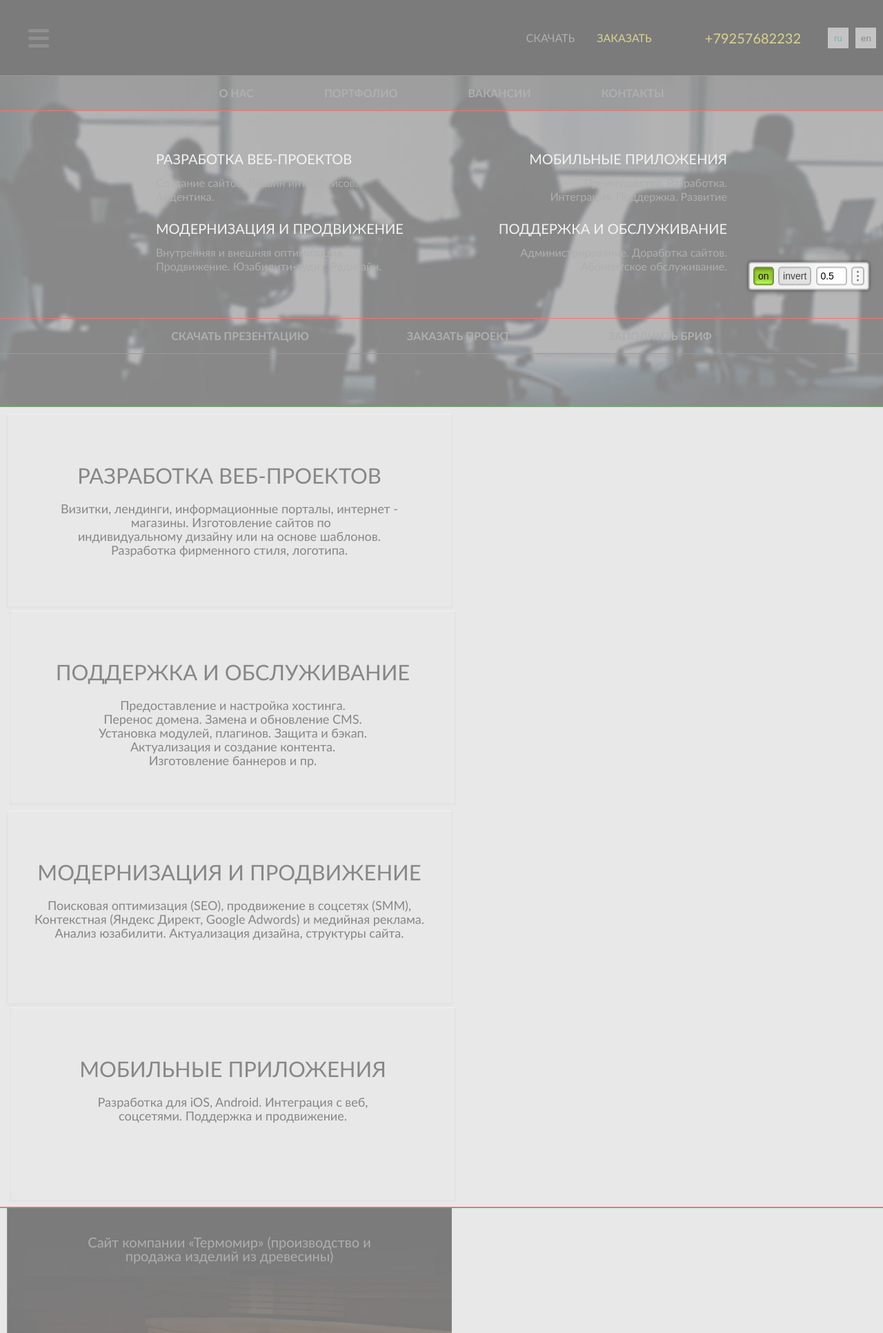
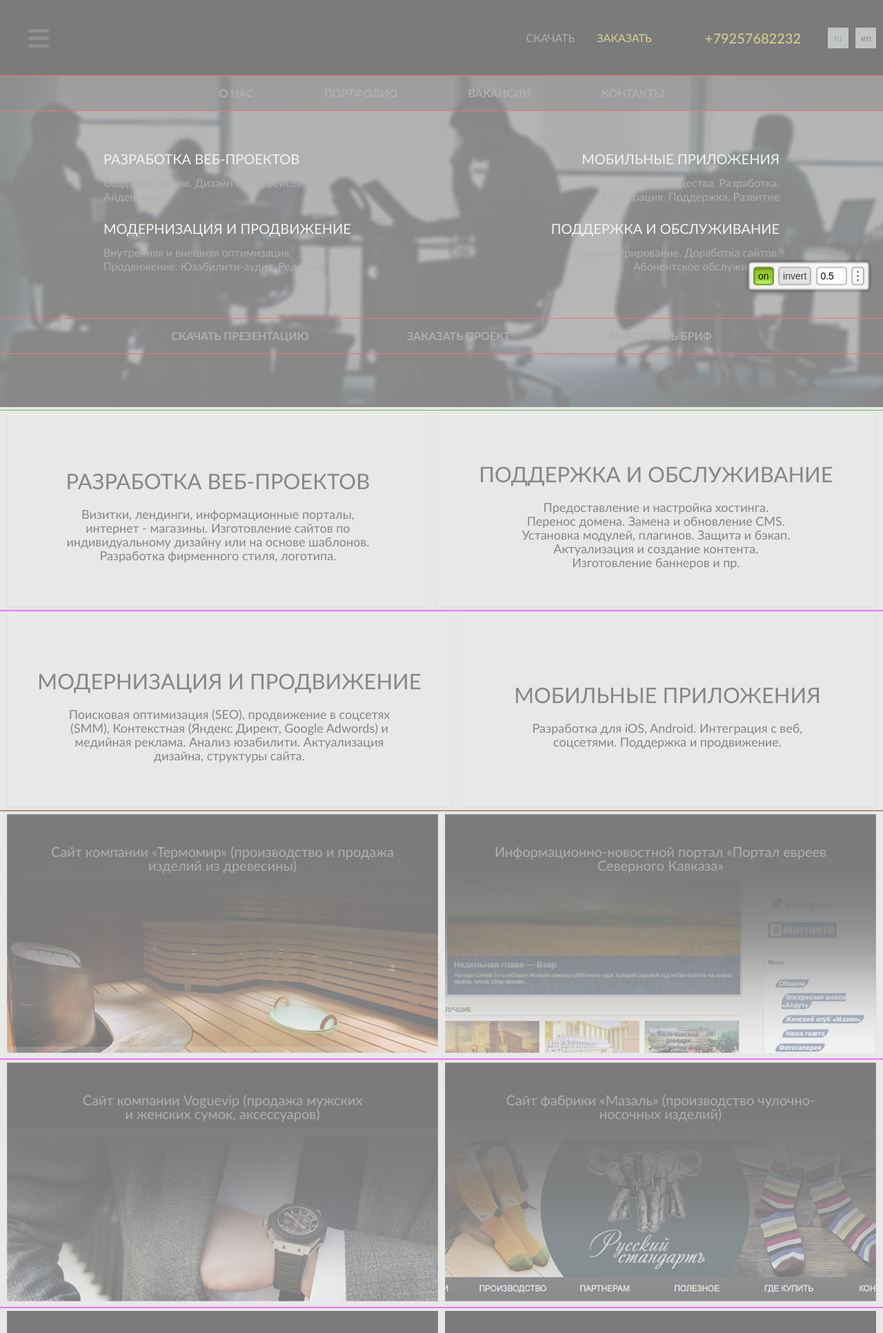
Before and after one commit to OlgaDuka/zalman-group, a PHP site: page / in a window 1280 px wide. Shown: the top 1932 px of the page at 69% size. Run offline with PHP 8.4, Linux system fonts and the light colour scheme.

Commit message:
Добавила резины

```diff
--- a/index.html
+++ b/index.html
@@ -76,6 +76,8 @@
 
       <section class="service">
         <h2 class="visually-hidden">Наши услуги</h2>
+
+        <div class="content__row">
           <a href="" class="service__item">
             <h3 class="service__title">Разработка веб-проектов</h3>
             <p class="service__text">Визитки, лендинги, информационные порталы, интернет&nbsp;-&nbsp;магазины.&nbsp;Изготовление сайтов по индивидуальному&nbsp;дизайну или на основе шаблонов. Разработка&nbsp;фирменного стиля, логотипа.</p>
@@ -84,6 +86,8 @@
             <h3 class="service__title">Поддержка и обслуживание</h3>
             <p class="service__text">Предоставление и настройка хостинга. Перенос&nbsp;домена.&nbsp;Замена и обновление CMS.  Установка&nbsp;модулей, плагинов. Защита и бэкап. Актуализация&nbsp;и&nbsp;создание контента. Изготовление&nbsp;баннеров&nbsp;и&nbsp;пр.</p>
           </a>
+        </div>
+        <div class="content__row">
           <a href="" class="service__item">
             <h3 class="service__title">Модернизация и продвижение</h3>
             <p class="service__text">Поисковая оптимизация (SEO), продвижение в соцсетях (SMM), Контекстная&nbsp;(Яндекс Директ, Google Adwords) и медийная реклама. Анализ&nbsp;юзабилити. Актуализация дизайна, структуры сайта.</p>
@@ -92,10 +96,13 @@
             <h3 class="service__title">Мобильные приложения</h3>
             <p class="service__text">Разработка для iOS, Android. Интеграция с веб, соцсетями.&nbsp;Поддержка и продвижение.</p>
           </a>
+        </div>
       </section>
 
       <section class="portfolio">
         <h2 class="visually-hidden"></h2>
+
+        <div class="content__row">
 
           <figure class="portfolio__project">
             <img src="images/portfolio1.jpg" alt="" class="portfolio__img" width="645" height="362">
@@ -123,6 +130,10 @@
             </figcaption>
           </figure>
 
+        </div>
+
+        <div class="content__row">
+
           <figure class="portfolio__project">
             <img src="images/portfolio3.jpg" alt="" class="portfolio__img" width="645" height="362">
             <figcaption class="portfolio__info">
@@ -149,6 +160,10 @@
             </figcaption>
           </figure>
 
+        </div>
+
+        <div class="content__row">
+
           <figure class="portfolio__project">
             <img src="images/portfolio5.jpg" alt="" class="portfolio__img" width="645" height="362">
             <figcaption class="portfolio__info">
@@ -174,6 +189,7 @@
               <a href="" class="portfolio__link">Посмотреть проект</a>
             </figcaption>
           </figure>
+        </div>
       </section>
 
       <div class="content__block">
@@ -227,14 +243,14 @@
 
     <footer class="footer">
       <nav class="footer__menu menu">
-        <ul class="third-list">
+        <ul class="menu__third-list">
+          <li class="menu__link"><a href="">О нас</a></li>
           <li class="menu__link"><a href="">Портфолио</a></li>
-          <li class="menu__link"><a href="">О нас</a></li>
           <li class="menu__link"><a href="">Вакансии</a></li>
           <li class="menu__link"><a href="">Контакты</a></li>
         </ul>
       </nav>
-      <section class="footer__social social" style="background: #000">
+      <section class="footer__social social">
         <h2 class="visually-hidden">Ссылки на социальные сети</h2>
         <a class="social__btn" href="#">
           <svg class="social__img social__img--fb" width="16" height="28" aria-label="Facebook">
@@ -257,7 +273,7 @@
           </svg>
         </a>
       </section>
-      <div class="page-footer__copyright">Copyright @ 2017</div>
+      <div class="footer__copyright">Copyright @ 2017 Zalman Group</div>
     </footer>
   </body>
 </html>
--- a/sass/content.scss
+++ b/sass/content.scss
@@ -1,5 +1,12 @@
 .content {
   width: 100%;
+}
+
+.content__row {
+  display: flex;
+  outline: 1px solid magenta;
+  padding-left: 5px;
+  padding-right: 5px;
 }
 
 .content__block {
--- /dev/null
+++ b/sass/footer.scss
@@ -0,0 +1,12 @@
+.footer {
+  background-color: #212121;
+}
+
+.footer__copyright {
+  padding-bottom: 25px;
+  font-size: 13px;
+  color: $light-color;
+  margin: 10px auto;
+  text-align: center;
+  border-bottom: 3px solid #e8e8e8;
+}
--- a/sass/header.scss
+++ b/sass/header.scss
@@ -5,6 +5,7 @@
   background-position: center bottom;
   background-repeat: repeat-x;
   background-color: #101010;
+  background-size: auto;
 }
 
 .header__panel {
@@ -129,8 +130,8 @@
 
 .header__info {
   display: flex;
-  justify-content: space-between;
-  padding: 58px 226px 42px;
+  justify-content: space-around;
+  padding: 58px 40px 42px;
 }
 
 .header__column {
--- a/sass/menu.scss
+++ b/sass/menu.scss
@@ -1,5 +1,6 @@
 .menu__first-list,
-.menu__second-list {
+.menu__second-list,
+.menu__third-list {
   min-height: 50px;
   background-color: rgba(51, 51, 51, 0.5);
   outline: 1px solid red;
@@ -21,6 +22,17 @@
   }
 }
 
+.menu__third-list {
+  min-height: 80px;
+  background-color: #212121;
+
+  .menu__link {
+    margin: 0 40px;
+    font-size: 20px;
+    font-weight: 300;
+  }
+}
+
 .menu__link a {
   text-transform: uppercase;
   font-weight: 700;
--- a/sass/order.scss
+++ b/sass/order.scss
@@ -138,6 +138,7 @@
 .order__btn {
   margin-left: 5px;
   margin-right: 5px;
+  margin-bottom: 120px;
   width: 208px;
   height: 50px;
   background-color: #000000;
--- a/sass/portfolio.scss
+++ b/sass/portfolio.scss
@@ -1,16 +1,15 @@
 .portfolio {
   max-width: 1320px;
   margin: 0 auto;
-  padding: 0 10px;
   display: flex;
-  flex-wrap: wrap;
-  justify-content: space-between;
+  flex-direction: column;
   outline: 1px solid red;
+  align-items: center;
 }
 
 .portfolio__project {
   padding: 0;
-  margin: 0 0 10px 0;
+  margin: 5px;
   position: relative;
 }
 
@@ -22,7 +21,9 @@
   height: 100%;
   display: flex;
   flex-direction: column;
-  padding: 20px 100px 0;
+  justify-content: space-around;
+  padding-left: 10%;
+  padding-right: 10%;
   transition: all 0.125s ease-in-out 0s;
 
   &:hover {
@@ -50,7 +51,6 @@
 }
 
 .portfolio__title {
-  margin-bottom: 30px;
   font-size: 20px;
   color: $gray-color;
   text-align: center;
@@ -58,13 +58,9 @@
   line-height: 20px;
 }
 
-.portfolio__list {
-  margin-bottom: 20px;
-}
-
 .portfolio__item {
   color: transparent;
-  margin-bottom: 20px;
+  line-height: 25px;
 }
 
 .portfolio__link {
@@ -74,6 +70,7 @@
   width: 208px;
   height: 50px;
   padding-top: 15px;
+  padding-bottom: 15px;
   align-self: center;
   text-transform: uppercase;
   text-align: center;
--- a/sass/service.scss
+++ b/sass/service.scss
@@ -1,47 +1,34 @@
 .service {
   max-width: 1320px;
-  margin: 0 auto;
-  padding: 10px;
+  margin: 5px auto 0;
   display: flex;
-  flex-wrap: wrap;
-  justify-content: space-between;
+  flex-direction: column;
   outline: 1px solid green;
 }
 
 .service__item {
+  margin: 5px;
   max-width: 645px;
-  min-width: 320px;
+  min-width: 300px;
   min-height: 280px;
-  padding-top: 38px;
   flex-shrink: 2;
   flex-grow: 1;
   display: flex;
   flex-direction: column;
   align-items: center;
+  justify-content: center;
   color: $darktext-color;
   background-color: rgb(232, 232, 232);
   border: 1px solid #dddddd;
   border-top-color: $light-color;
   box-shadow: 0 1px 3px 0 rgba(189, 189, 189, 0.4);
 
-  &:nth-of-type(1) {
-    margin: 0 5px 5px 0;
+  &:hover {
+    background-color: $teal-color;
   }
 
-  &:nth-of-type(2) {
-    margin: 0 0 5px 5px;
-  }
-
-  &:nth-of-type(4) {
-    margin: 5px 0 0 5px;
-  }
-
-  &:nth-of-type(3) {
-    margin: 5px 5px 0 0;
-
-    .service__text {
-      padding: 0 6%;
-    }
+  &:active {
+    background-color: $tealgray-color;
   }
 }
 
@@ -49,6 +36,7 @@
   margin-bottom: 0;
   font-size: 31px;
   font-weight: 400;
+  text-align: center;
   text-transform: uppercase;
 }
 
--- a/sass/social.scss
+++ b/sass/social.scss
@@ -1,7 +1,9 @@
 .social {
+  text-align: center;
+  background-color: #212121;
   list-style: none;
   padding: 0;
-  margin: 0 0 20px;
+  margin: 0 0 35px;
 
   &__btn {
     display: inline-block;
--- a/sass/style.scss
+++ b/sass/style.scss
@@ -9,3 +9,5 @@
 @import "portfolio";
 @import "slider";
 @import "order";
+@import "footer";
+@import "social";
```
Also changed, not shown: css/style.css (+98 -39 lines), css/style.min.css. Lines whose indentation alone changed are shown as unchanged.
